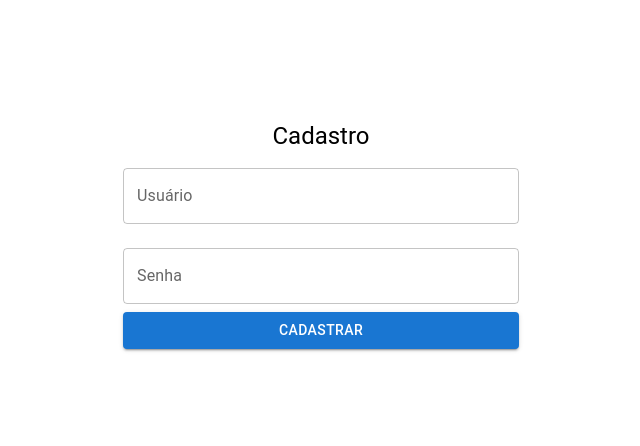
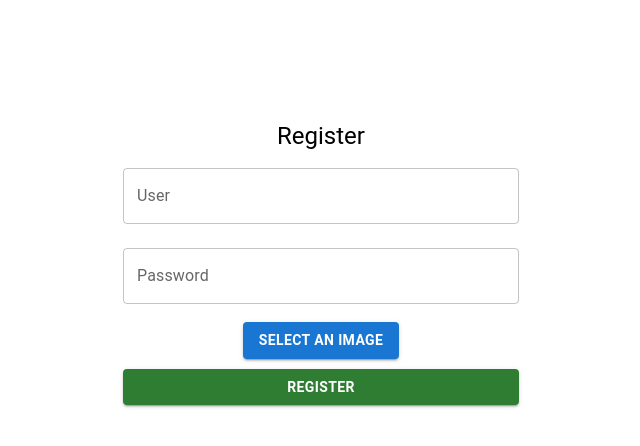
Before and after one commit to uendelAraujoInfnet/baby-care-webapp, a React (Vite) app: page /register in a window 1280 px wide. Shown: the top 446 px of the page, without its empty margins (319-959 px from the left). Built offline with nearby package versions, Linux system fonts and the light colour scheme; no server answers.

Commit message:
Adicionado o componente avatar e adicionado alguns pontos a mais nos arquivos de tradução

```diff
--- /dev/null
+++ b/src/components/AlertComponent.jsx
@@ -0,0 +1,19 @@
+import React from 'react';
+import { Snackbar, Alert } from '@mui/material';
+
+const AlertComponent = ({ open, onClose, message, severity = 'info', duration = 3000 }) => {
+  return (
+    <Snackbar
+      open={open}
+      autoHideDuration={duration}
+      onClose={onClose}
+      anchorOrigin={{ vertical: 'top', horizontal: 'center' }}
+    >
+      <Alert onClose={onClose} severity={severity} sx={{ width: '100%' }}>
+        {message}
+      </Alert>
+    </Snackbar>
+  );
+};
+
+export default AlertComponent;
--- a/src/locales/en.json
+++ b/src/locales/en.json
@@ -10,5 +10,11 @@
   "diaper": "Diaper",
   "sleep": "Sleep",
   "breast-feeding": "Breast-Feeding",
-  "history": "History"
+  "history": "History",
+  "user": "User",
+  "password": "Password",
+  "connect": "Connect",
+  "don't have an account?": "Don't have an account?",
+  "register": "Register",
+  "select an image": "Select an Image"
 }
--- a/src/locales/es.json
+++ b/src/locales/es.json
@@ -10,5 +10,11 @@
   "diaper": "Pañal",
   "sleep": "Dormir",
   "breast-feeding": "Amamantamiento",
-  "history": "Historial"
+  "history": "Historial",
+  "user": "Usuario",
+  "password": "Contraseña",
+  "connect": "Conectar",
+  "don't have an account?": "No tienes una cuenta?",
+  "register": "Registrarse",
+  "select an image": "Seleccione una Imagen"
 }
--- a/src/locales/pt.json
+++ b/src/locales/pt.json
@@ -10,5 +10,11 @@
   "diaper": "Fralda",
   "sleep": "Sono",
   "breast-feeding": "Amamentação",
-  "history": "Histórico"
+  "history": "Histórico",
+  "user": "Usuário",
+  "password": "Senha",
+  "connect": "Conectar",
+  "don't have an account?": "Não possui uma conta?",
+  "register": "Cadastrar",
+  "select an image": "Selecionar uma Imagem"
 }
--- a/src/views/Home.jsx
+++ b/src/views/Home.jsx
@@ -17,6 +17,7 @@ import { addEntry } from "../services/supabaseClient";
 import { saveToLocalStorage, getFromLocalStorage } from "../utils/localStorage";
 import SettingsButton from "../components/SettingsButton";
 import { useTranslation } from "react-i18next";
+import AvatarComponent from "../components/AvatarComponent";
 
 const Home = () => {
   const { user } = useContext(AuthContext);
@@ -66,6 +67,7 @@ const Home = () => {
           justifyContent="space-between"
           alignItems="center"
         >
+          <AvatarComponent src={user?.avatar} alt={user?.username} size={80} />
           <Typography variant="h4">
             {t("welcome")}, {user?.username || "User"}
           </Typography>
@@ -73,8 +75,8 @@ const Home = () => {
         </Box>
 
         <Typography variant="h6">
-          {t("baby")}: {babyInfo.name}, {t("weight")}: {babyInfo.weight}, {t("length")}:{" "}
-          {babyInfo.length}
+          {t("baby")}: {babyInfo.name}, {t("weight")}: {babyInfo.weight},{" "}
+          {t("length")}: {babyInfo.length}
         </Typography>
       </Box>
 
--- a/src/views/Login.jsx
+++ b/src/views/Login.jsx
@@ -1,43 +1,67 @@
 import React, { useState, useContext } from "react";
-import { useNavigate } from "react-router-dom";
+import { useNavigate, Link } from "react-router-dom";
 import { TextField, Button, Container, Typography, Box } from "@mui/material";
 import { loginUser } from "../services/supabaseClient";
 import { saveToLocalStorage } from "../utils/localStorage";
 import AuthContext from "../contexts/AuthContext";
-import { Link } from "react-router-dom";
 import SettingsButton from "../components/SettingsButton";
+import AlertComponent from "../components/AlertComponent";
+import { useTranslation } from "react-i18next";
 
 const Login = () => {
   const [username, setUsername] = useState("");
   const [password, setPassword] = useState("");
-  //const { setUser } = useContext(AuthContext);
+  const [alertOpen, setAlertOpen] = useState(false);
+  const [alertConfig, setAlertConfig] = useState({
+    message: "",
+    severity: "info",
+  });
+
   const { login } = useContext(AuthContext);
+  const { t } = useTranslation();
   const navigate = useNavigate();
 
-  /* const handleLogin = async () => {
-    const { data, error } = await loginUser(username, password);
-    if (error || !data) {
-      alert("Usuário ou senha inválidos!");
-    } else {
-      setUser(data);
-      saveToLocalStorage("user", data);
-      navigate("/home");
+  const handleLogin = async () => {
+    if (!username || !password) {
+      setAlertConfig({
+        message: "Por favor, preencha todos os campos.",
+        severity: "warning",
+      });
+      setAlertOpen(true);
+      return;
     }
-  };*/
 
-  const handleLogin = async () => {
     try {
       const { data, error } = await loginUser(username, password);
+
       if (error || !data) {
-        alert("Usuário ou senha inválidos!");
+        setAlertConfig({
+          message: "Usuário ou senha inválidos!",
+          severity: "error",
+        });
+        setAlertOpen(true);
         return;
       }
 
-      login(data); // Atualiza o estado global com os dados do usuário
-      navigate("/home");
+      setAlertConfig({
+        message: "Login realizado com sucesso!",
+        severity: "success",
+      });
+      setAlertOpen(true);
+
+      // Redireciona para a página Home após 1.5 segundos
+      setTimeout(() => {
+        login(data); // Atualiza o estado global com os dados do usuário
+        saveToLocalStorage("user", data);
+        navigate("/home");
+      }, 1500);
     } catch (err) {
       console.error("Erro ao tentar fazer login:", err);
-      alert("Erro ao tentar fazer login. Tente novamente.");
+      setAlertConfig({
+        message: "Erro ao tentar fazer login. Tente novamente.",
+        severity: "error",
+      });
+      setAlertOpen(true);
     }
   };
 
@@ -48,7 +72,7 @@ const Login = () => {
         <TextField
           fullWidth
           margin="normal"
-          label="Usuário"
+          label={t("user")}
           variant="outlined"
           value={username}
           onChange={(e) => setUsername(e.target.value)}
@@ -57,7 +81,7 @@ const Login = () => {
           fullWidth
           margin="normal"
           type="password"
-          label="Senha"
+          label={t("password")}
           variant="outlined"
           value={password}
           onChange={(e) => setPassword(e.target.value)}
@@ -68,19 +92,26 @@ const Login = () => {
           fullWidth
           onClick={handleLogin}
         >
-          Entrar
+          {t("connect")}
         </Button>
       </Box>
 
       <Box mt={2}>
         <Typography variant="body2">
-          Não tem uma conta? <Link to="/register">Cadastre-se</Link>
+          {t("don't have an account?")} <Link to="/register">{t("register")}</Link>
         </Typography>
       </Box>
 
       <Box mt={3} display="flex" justifyContent="flex-end" width="100%">
         <SettingsButton />
       </Box>
+
+      <AlertComponent
+        open={alertOpen}
+        onClose={() => setAlertOpen(false)}
+        message={alertConfig.message}
+        severity={alertConfig.severity}
+      />
     </Container>
   );
 };
--- a/src/views/Register.jsx
+++ b/src/views/Register.jsx
@@ -1,51 +1,115 @@
-import React, { useState } from 'react';
-import { useNavigate } from 'react-router-dom';
-import { TextField, Button, Container, Typography, Box } from '@mui/material';
-import { createUser } from '../services/supabaseClient';
-import { saveToLocalStorage } from '../utils/localStorage';
+import React, { useState } from "react";
+import { useNavigate } from "react-router-dom";
+import { TextField, Button, Container, Typography, Box } from "@mui/material";
+import { createUser } from "../services/supabaseClient";
+import { saveToLocalStorage } from "../utils/localStorage";
+import AlertComponent from "../components/AlertComponent";
+import { supabase } from "../services/supabaseClient";
+import { useTranslation } from "react-i18next";
 
 const Register = () => {
-  const [username, setUsername] = useState('');
-  const [password, setPassword] = useState('');
+  const [username, setUsername] = useState("");
+  const [password, setPassword] = useState("");
+  const { t } = useTranslation();
+  const [avatar, setAvatar] = useState(null);
+  const [alertOpen, setAlertOpen] = useState(false);
+  const [alertConfig, setAlertConfig] = useState({
+    message: "",
+    severity: "info",
+  });
   const navigate = useNavigate();
 
+  const handleFileUpload = (event) => {
+    setAvatar(event.target.files[0]);
+  };
+
   const handleRegister = async () => {
-    if (!username || !password) {
-      alert('Por favor, preencha todos os campos.');
+    if (!username || !password || !avatar) {
+      setAlertConfig({
+        message: "Por favor, preencha todos os campos e selecione uma imagem.",
+        severity: "warning",
+      });
+      setAlertOpen(true);
       return;
     }
 
     try {
-      const { data, error } = await createUser(username, password);
-
-      if (error) {
-        console.error('Erro ao cadastrar usuário:', error);
-        alert('Erro ao cadastrar usuário! Tente novamente.');
+      // Validar o tipo de arquivo antes de enviar
+      const validFormats = ["image/jpeg", "image/png", "image/jpg"];
+      if (!validFormats.includes(avatar.type)) {
+        setAlertConfig({
+          message: "Formato de imagem inválido. Use PNG ou JPG.",
+          severity: "error",
+        });
+        setAlertOpen(true);
         return;
       }
 
-      if (data && data.length > 0) {
-        alert('Usuário cadastrado com sucesso!');
-        saveToLocalStorage('user', data[0]);
-        navigate('/'); // Redireciona para a página de login
-      } else {
-        console.error('Resposta inesperada do Supabase:', data);
-        alert('Houve um problema ao cadastrar o usuário.');
+      // Upload do avatar para o Supabase
+      const { data: uploadData, error: uploadError } = await supabase.storage
+        .from("avatars")
+        .upload(`public/${Date.now()}_${avatar.name}`, avatar, {
+          cacheControl: "3600",
+          upsert: true,
+        });
+
+      if (uploadError) {
+        console.error("Erro ao fazer upload do avatar:", uploadError);
+        setAlertConfig({
+          message: "Erro ao fazer upload da imagem.",
+          severity: "error",
+        });
+        setAlertOpen(true);
+        return;
       }
+
+      // Gera a URL pública do avatar
+      const avatarUrl = supabase.storage
+        .from("avatars")
+        .getPublicUrl(uploadData.path || "https://i.pinimg.com/236x/bb/09/d7/bb09d7f7be9dae964057426e13c7461b.jpg").publicUrl;
+
+      // Cadastro do usuário com o avatar
+      const { data, error } = await createUser(username, password, avatarUrl);
+
+      if (error) {
+        console.error("Erro ao cadastrar usuário:", error);
+        setAlertConfig({
+          message: "Erro ao cadastrar usuário! Tente novamente.",
+          severity: "error",
+        });
+        setAlertOpen(true);
+        return;
+      }
+
+      setAlertConfig({
+        message: "Usuário cadastrado com sucesso!",
+        severity: "success",
+      });
+      setAlertOpen(true);
+
+      // Redireciona para login após 1.5 segundos
+      setTimeout(() => {
+        saveToLocalStorage("user", data[0]);
+        navigate("/");
+      }, 1500);
     } catch (err) {
-      console.error('Erro ao processar o cadastro:', err);
-      alert('Erro inesperado! Tente novamente.');
+      console.error("Erro ao processar o cadastro:", err);
+      setAlertConfig({
+        message: "Erro inesperado! Tente novamente.",
+        severity: "error",
+      });
+      setAlertOpen(true);
     }
   };
 
   return (
     <Container maxWidth="xs">
       <Box mt={10} display="flex" flexDirection="column" alignItems="center">
-        <Typography variant="h5">Cadastro</Typography>
+        <Typography variant="h5">{t("register")}</Typography>
         <TextField
           fullWidth
           margin="normal"
-          label="Usuário"
+          label={t("user")}
           variant="outlined"
           value={username}
           onChange={(e) => setUsername(e.target.value)}
@@ -54,15 +118,46 @@ const Register = () => {
           fullWidth
           margin="normal"
           type="password"
-          label="Senha"
+          label={t("password")}
           variant="outlined"
           value={password}
           onChange={(e) => setPassword(e.target.value)}
         />
-        <Button variant="contained" color="primary" fullWidth onClick={handleRegister}>
-          Cadastrar
+
+        {/*BOTÃO DE UPLOAD DE AVATAR*/}
+        <Button
+          variant="contained"
+          component="label"
+          style={{ marginTop: "10px", fontWeight: "bold" }}
+        >
+          {t("select an image")}
+          <input
+            type="file"
+            hidden
+            accept="image/*"
+            onChange={handleFileUpload}
+          />
+        </Button>
+        {avatar && <Typography variant="body2">{avatar.name}</Typography>}
+
+        {/*BOTÃO DE CADASTRO*/}
+        <Button
+          variant="contained"
+          color="success"
+          fullWidth
+          onClick={handleRegister}
+          style={{ marginTop: "10px", fontWeight: "bold" }}
+        >
+          {t("register")}
         </Button>
       </Box>
+
+      <AlertComponent
+        open={alertOpen}
+        onClose={() => setAlertOpen(false)}
+        message={alertConfig.message}
+        severity={alertConfig.severity}
+      />
     </Container>
   );
 };
```
Also changed, not shown: src/components/AvatarComponent.jsx (added, +14 -0 lines), src/services/supabaseClient.js (+3 -5 lines).
